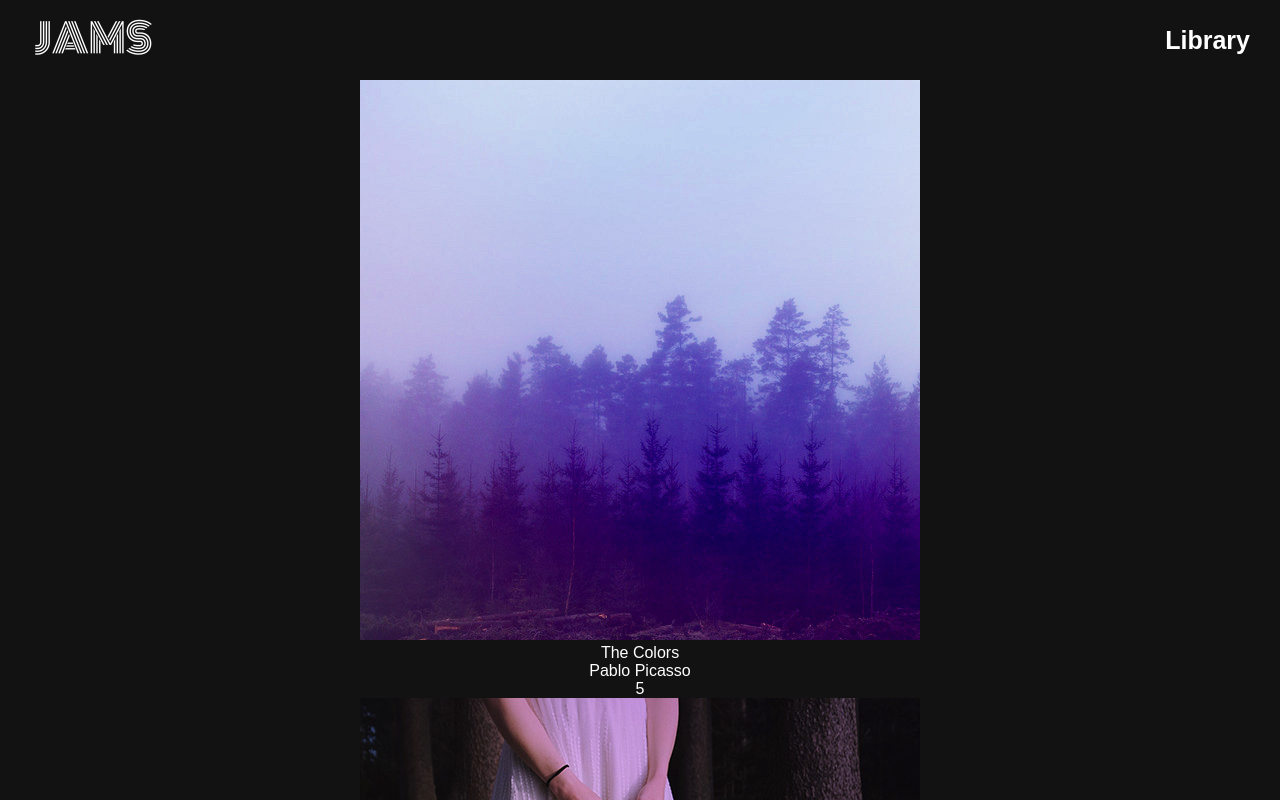
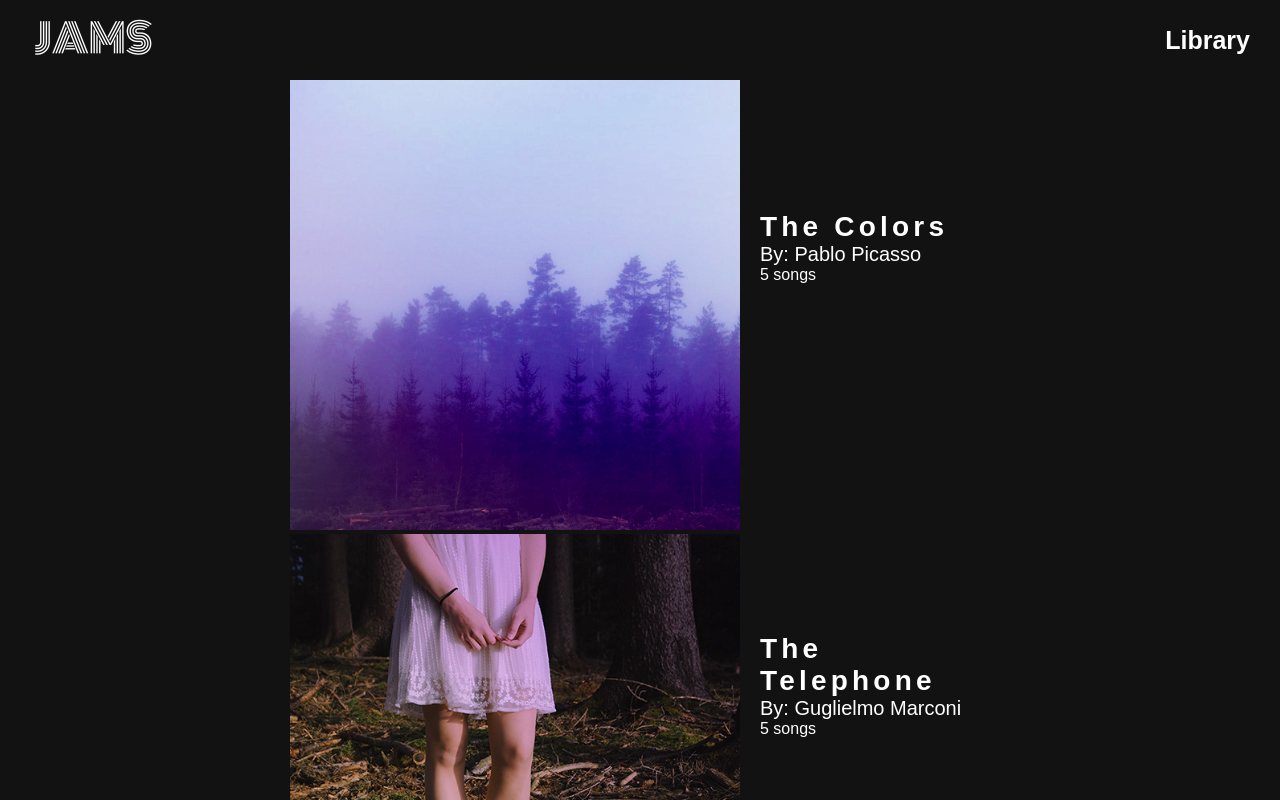
Before and after one commit to DamianRivas/bloc-jams-react, a React (Create React App) app: page /library in a window 1280 px wide. Shown: the top 800 px of the page. Built offline with nearby package versions, Linux system fonts and the light colour scheme.

Commit message:
Style the library component

```diff
--- a/public/index.html
+++ b/public/index.html
@@ -20,7 +20,7 @@
       work correctly both with client-side routing and a non-root public URL.
       Learn how to configure a non-root public URL by running `npm run build`.
     -->
-    <title>Bloc Jams</title>
+    <title>Jams</title>
   </head>
   <body>
     <div id="root"></div>
--- a/src/App.css
+++ b/src/App.css
@@ -19,7 +19,7 @@ header#hero-banner {
 
 .container {
   margin: 0 auto;
-  padding: 0 16px;
+  padding: 0;
   max-width: 1100px;
 }
 
--- a/src/components/Library.js
+++ b/src/components/Library.js
@@ -1,6 +1,7 @@
 import React, { Component } from 'react';
 import { Link } from 'react-router-dom';
 import albumData from './../data/albums';
+import '../styles/library.css';
 
 class Library extends Component {
   constructor(props) {
@@ -10,15 +11,19 @@ class Library extends Component {
 
   render() {
     return (
-      <section className="library">
+      <section className="library-container">
         {
-          this.state.albums.map( (album, index) =>
-            <Link to={`/album/${album.slug}`} key={index}>
-              <img src={album.albumCover} alt={album.title} />
-              <div>{album.title}</div>
-              <div>{album.artist}</div>
-              <div>{album.songs.length}</div>
-            </Link>
+          this.state.albums.map((album, index) =>
+            <div className="album-info" key={index}>
+              <Link to={`/album/${album.slug}`}>
+                <img src={album.albumCover} alt={album.title} className="album-cover" width="450" />
+              </Link>
+              <div className="album-name">
+                <div><Link to={`/album/${album.slug}`}><span className="album-title">{album.title}</span></Link></div>
+                <div><Link to={`/album/${album.slug}`}><span className="album-artist">By: {album.artist}</span></Link></div>
+                <div><Link to={`/album/${album.slug}`}><span>{album.songs.length} songs</span></Link></div>
+              </div>
+            </div>
           )
         }
       </section>
--- /dev/null
+++ b/src/styles/library.css
@@ -0,0 +1,25 @@
+.library-container {
+  text-align: left;
+  max-width: 700px;
+  margin: 0 auto;
+}
+
+.album-title {
+  font-weight: 700;
+  font-size: 28px;
+  letter-spacing: .15em;
+}
+
+.album-artist {
+  font-size: 20px;
+}
+
+.album-info {
+  position: relative;
+}
+
+.album-name {
+  position: absolute;
+  left: calc(450px + 20px);
+  bottom: 250px;
+}
```
